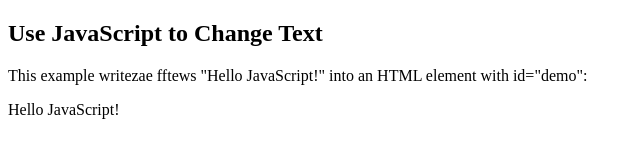
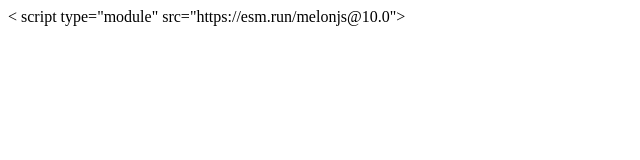
Before and after one commit to srb2thepast/osuline, a plain HTML site: page index.html in a window 1280 px wide. Shown: the whole page, without its empty margins (0-640 px from the left). Drawn offline with Linux system fonts and the light colour scheme.

Commit message:
remove unneeded code

```diff
--- a/index.html
+++ b/index.html
@@ -1,19 +1,7 @@
 <!DOCTYPE html>
 <html>
 <body>
-
-    <h2>Use JavaScript to Change Text</h2>
-    <p>This example writezae
-    fftews "Hello JavaScript!" into an HTML element with id="demo":</p>
-
-    <p id="demo"></p>
-
-    <!-- load the ES6 module bundle of melonJS v10.0 -->
-	<script type="module" src="https://esm.run/melonjs@10.0"></script>
+<    script type="module" src="https://esm.run/melonjs@10.0"></script>
     <script type="module" src="main.js"></script>
-    <script>
-    document.getElementById("demo").innerHTML = "Hello JavaScript!";
-    </script>
-    <!-- <img src="smiley.gif" alt="Smiley face" width="42" height="42" style="vertical-align:middle;margin:0px 50px"> -->
 </body>
 </html>
```
